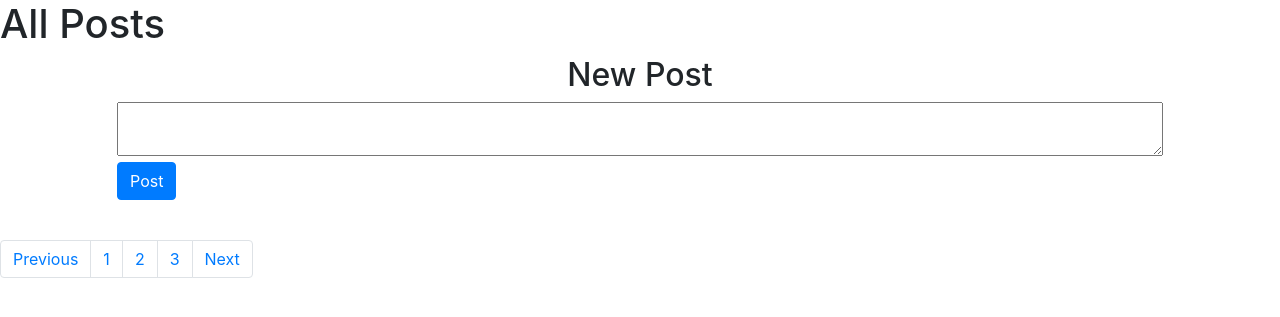
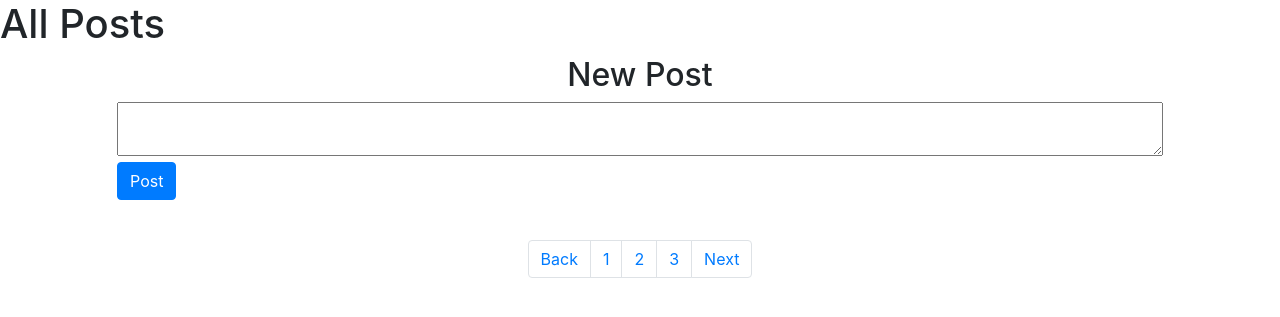
Before and after one commit to bykimus-prime/cs50web-project4-network, a Django app: page / in a window 1280 px wide. Shown: the part 56-373 px from the top of the page. Run offline with Django 3.2, Linux system fonts and the light colour scheme; the visitor is signed in with stand-in values (Sample User, id 1); data that the repository does not hold is empty; some libraries are stand-ins or nearby versions.

Commit message:
Style pagination element

```diff
--- a/network/templates/network/index.html
+++ b/network/templates/network/index.html
@@ -25,8 +25,8 @@
    </div>
 
    <nav aria-label="Page navigation example">
-      <ul class="pagination">
-         <li class="page-item"><a class="page-link" href="#">Previous</a></li>
+      <ul class="pagination d-flex justify-content-center">
+         <li class="page-item"><a class="page-link" href="#">Back</a></li>
          <li class="page-item"><a class="page-link" href="#">1</a></li>
          <li class="page-item"><a class="page-link" href="#">2</a></li>
          <li class="page-item"><a class="page-link" href="#">3</a></li>
```
